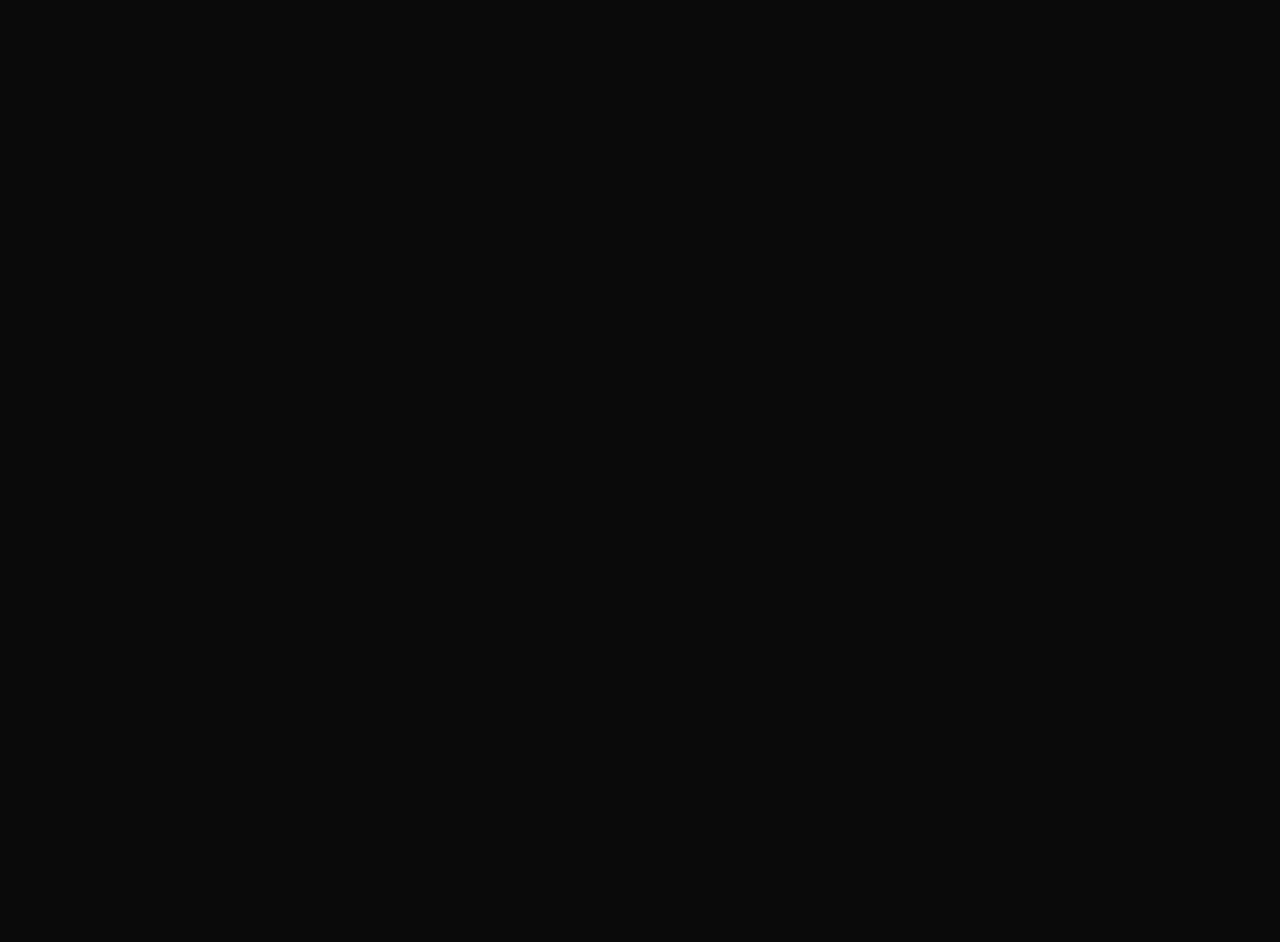
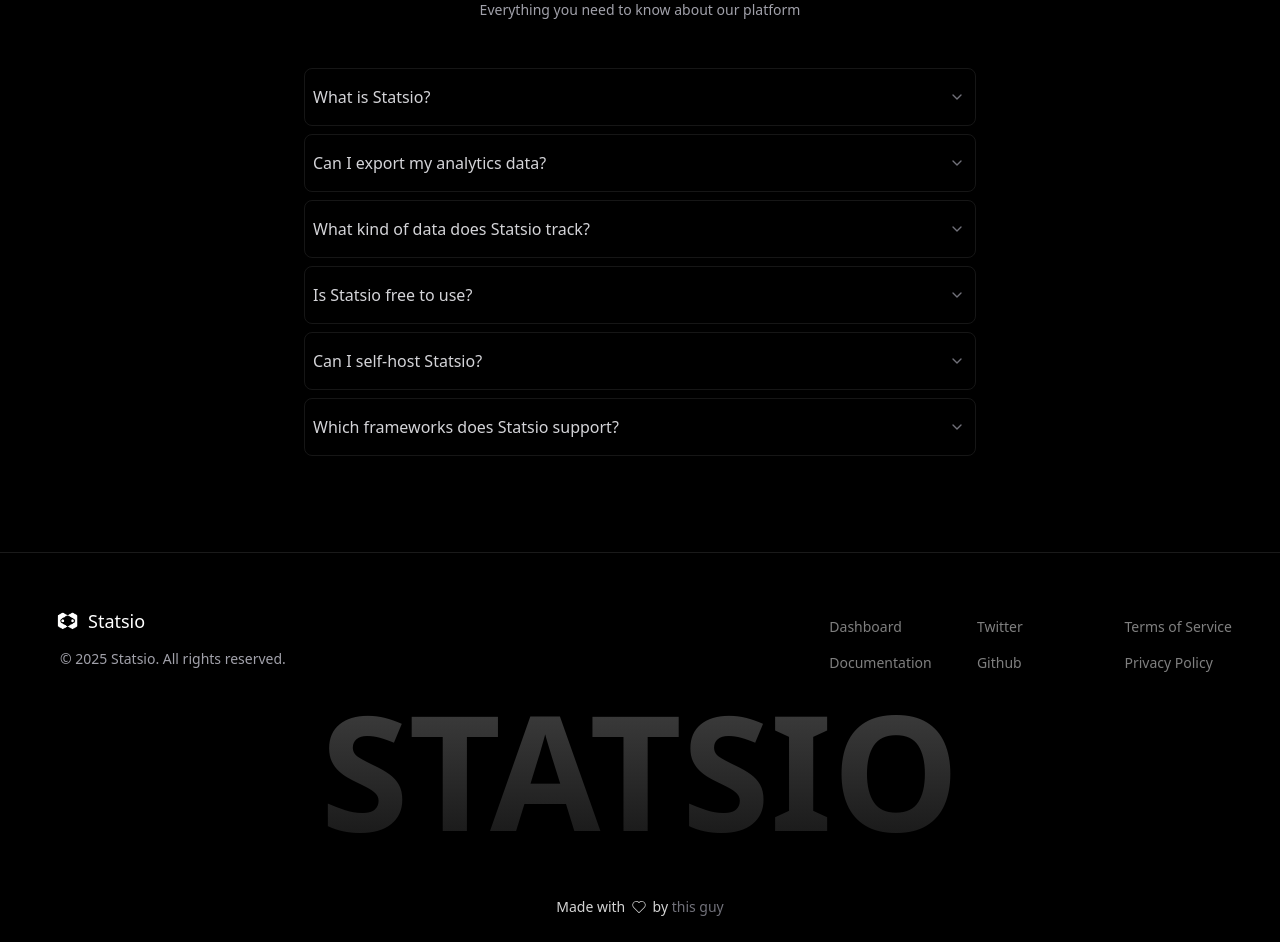
Before and after one commit to AmanShakya0018/Statsio, a Next.js app: page / in a window 1280 px wide. Shown: the part 1040-1982 px from the top of the page. Before the commit the page ends 836 px from the top, so only its background shows below. Built offline with nearby package versions, Linux system fonts and the light colour scheme; no server answers.

Commit message:
feat: update FAQ section and enhance footer design

```diff
--- a/app/globals.css
+++ b/app/globals.css
@@ -53,6 +53,10 @@
     --chart-5: 27 87% 67%;
 
     --radius: 0.5rem;
+
+    --scrollbar: 0 0% 65%;
+
+    --scrollbar-hover: 0 0% 45%;
   }
   .dark {
     --background: 0 0% 3.9%;
@@ -102,13 +106,40 @@
     --chart-4: 280 65% 60%;
 
     --chart-5: 340 75% 55%;
+
+    --scrollbar: 0 0% 15%;
+
+    --scrollbar-hover: 0 0% 50%;
   }
 }
 
 @layer base {
   * {
     @apply border-border;
+    scrollbar-width: thin;
+    scrollbar-color: hsl(var(--scrollbar)) transparent;
   }
+  *::-webkit-scrollbar {
+    width: 8px;
+    height: 8px;
+  }
+
+  *::-webkit-scrollbar-track {
+    background: transparent;
+  }
+
+  *::-webkit-scrollbar-thumb {
+    background-color: hsl(var(--scrollbar));
+    border-radius: 9999px;
+    border: 2px solid transparent;
+    background-clip: content-box;
+    transition: background-color 0.2s ease;
+  }
+
+  *::-webkit-scrollbar-thumb:hover {
+    background-color: hsl(var(--scrollbar-hover));
+  }
+
   body {
     @apply bg-background text-foreground;
   }
--- a/components/landingpage/faq.tsx
+++ b/components/landingpage/faq.tsx
@@ -17,23 +17,23 @@ function FAQItem({ question, answer }: FAQItemProps) {
   return (
     <motion.div
       className={cn(
-        "group rounded-lg border-[0.5px] border-neutral-200/70 dark:border-neutral-800/60",
+        "group rounded-lg border-[0.5px] border-neutral-800/60",
         "transition-all duration-200 ease-in-out",
         isOpen
-          ? "bg-linear-to-br from-white via-zinc-50/50 to-white dark:from-white/5 dark:via-white/2 dark:to-white/5"
-          : "hover:bg-zinc-50/50 dark:hover:bg-white/[0.02]"
+          ? "bg-linear-to-br via-white/2 from-white/5 via-zinc-50/50 to-white/5"
+          : "hover:bg-white/[0.02]",
       )}
     >
       <button
         type="button"
         onClick={() => setIsOpen(!isOpen)}
-        className="w-full px-2 py-4 flex items-center justify-between gap-4"
+        className="flex w-full items-center justify-between gap-4 px-2 py-4"
       >
         <h3
           className={cn(
-            "text-base font-medium transition-colors duration-200 text-left",
-            "text-zinc-700 dark:text-zinc-300",
-            isOpen && "text-zinc-900 dark:text-white"
+            "text-left text-base font-medium transition-colors duration-200",
+            "text-zinc-300",
+            isOpen && "text-white",
           )}
         >
           {question}
@@ -48,11 +48,9 @@ function FAQItem({ question, answer }: FAQItemProps) {
             ease: "easeInOut",
           }}
           className={cn(
-            "p-0.5 rounded-full shrink-0",
+            "shrink-0 rounded-full p-0.5",
             "transition-colors duration-200",
-            isOpen
-              ? "text-primary"
-              : "text-zinc-400 dark:text-zinc-500"
+            isOpen ? "text-white" : "text-zinc-500",
           )}
         >
           <ChevronDown className="h-4 w-4" />
@@ -99,7 +97,7 @@ function FAQItem({ question, answer }: FAQItemProps) {
                   duration: 0.3,
                   ease: "easeOut",
                 }}
-                className="text-sm text-neutral-600 dark:text-neutral-400 leading-relaxed"
+                className="text-sm leading-relaxed text-neutral-400"
               >
                 {answer}
               </motion.p>
@@ -146,26 +144,24 @@ function FAQ() {
   ];
 
   return (
-    <section className="py-24 w-full bg-linear-to-b from-transparent via-zinc-50/50 to-transparent dark:from-transparent dark:via-white/[0.02] dark:to-transparent">
+    <section className="bg-linear-to-b w-full from-transparent via-white/[0.02] to-transparent py-24">
       <motion.div
-
-        initial={{ opacity: 0, y: 20, filter: 'blur(8px)' }}
-        whileInView={{ opacity: 1, y: 0, filter: 'blur(0px)' }}
+        initial={{ opacity: 0, y: 20, filter: "blur(8px)" }}
+        whileInView={{ opacity: 1, y: 0, filter: "blur(0px)" }}
         viewport={{ once: true }}
         transition={{ duration: 0.8 }}
-        className="container px-4 mx-auto">
-        <motion.div
-          className="max-w-2xl mx-auto text-center mb-12"
-        >
-          <h2 className="text-3xl md:text-5xl font-semibold mb-3 bg-black dark:bg-[radial-gradient(61.17%_178.53%_at_38.83%_-13.54%,#3B3B3B_0%,#888787_12.61%,#FFFFFF_50%,#888787_80%,#3B3B3B_100%)] bg-clip-text text-transparent">
+        className="container mx-auto px-4"
+      >
+        <motion.div className="mx-auto mb-12 max-w-2xl text-center">
+          <h2 className="mb-3 bg-black bg-[radial-gradient(61.17%_178.53%_at_38.83%_-13.54%,#3B3B3B_0%,#888787_12.61%,#FFFFFF_50%,#888787_80%,#3B3B3B_100%)] bg-clip-text text-3xl font-semibold text-transparent md:text-5xl">
             Let&apos;s Answer Your Questions
           </h2>
-          <p className="text-sm text-zinc-600 dark:text-zinc-400">
+          <p className="text-sm text-zinc-400">
             Everything you need to know about our platform
           </p>
         </motion.div>
 
-        <div className="max-w-2xl mx-auto space-y-2">
+        <div className="mx-auto max-w-2xl space-y-2">
           {faqs.map((faq, index) => (
             <FAQItem key={index} {...faq} index={index} />
           ))}
--- a/components/landingpage/footer.tsx
+++ b/components/landingpage/footer.tsx
@@ -1,15 +1,13 @@
-"use client"
-import Link from 'next/link'
-import React from 'react'
-import Image from 'next/image'
-import { CiHeart } from 'react-icons/ci'
+"use client";
+import Link from "next/link";
+import React from "react";
+import Image from "next/image";
+import { CiHeart } from "react-icons/ci";
 
 const Footer = () => {
-
-
   return (
-    <div className="block border-t border-neutral-100 dark:border-white/[0.1] px-8 py-12">
-      <div className="max-w-[80rem] mx-auto text-sm px-4 text-gray-400 flex sm:flex-row flex-col justify-between items-start ">
+    <div className="block border-t border-white/[0.1] px-8 py-12">
+      <div className="mx-auto flex max-w-[80rem] flex-col items-start justify-between px-4 text-sm text-neutral-400 sm:flex-row">
         <div>
           <div className="mb-2 flex">
             <Link href="/" className="flex items-center">
@@ -20,56 +18,74 @@ const Footer = () => {
                 alt="logo.png"
                 quality={100}
                 priority={true}
-                className="w-10 h-10 rounded-full object-cover flex-shrink-0"
+                className="h-10 w-10 flex-shrink-0 rounded-full object-cover"
               />
-              <span className="text-lg font-medium text-black dark:text-white ">Statsio</span>
+              <span className="text-lg font-medium text-white">Statsio</span>
             </Link>
           </div>
-          <p className="text-sm dark:text-zinc-400 ml-3">
+          <p className="ml-3 text-sm text-zinc-400">
             © {new Date().getFullYear()} Statsio. All rights reserved.
           </p>
         </div>
-        <div className="grid grid-cols-3 gap-10 items-start mt-10 md:mt-0">
-          <div className="flex justify-center space-y-4 flex-col mt-4">
-            <Link href='/dashboard/sites'>
-              <p className="hover:text-foreground/80 text-foreground/60">Dashboard</p>
+        <div className="mt-10 grid grid-cols-3 items-start gap-10 md:mt-0">
+          <div className="mt-4 flex flex-col justify-center space-y-4">
+            <Link href="/dashboard/sites">
+              <p className="text-neutral-300/60 hover:text-neutral-300/80">
+                Dashboard
+              </p>
             </Link>
-            <Link href='/docs'>
-              <p className="hover:text-foreground/80 text-foreground/60">Documentation</p>
+            <Link href="/docs">
+              <p className="text-neutral-300/60 hover:text-neutral-300/80">
+                Documentation
+              </p>
             </Link>
           </div>
-          <div className="flex justify-center space-y-4 flex-col mt-4">
-            <Link href='https://x.com/AmanShakya0018' target="_blank">
-              <p className="hover:text-foreground/80 text-foreground/60">Twitter</p>
+          <div className="mt-4 flex flex-col justify-center space-y-4">
+            <Link href="https://x.com/AmanShakya0018" target="_blank">
+              <p className="text-neutral-300/60 hover:text-neutral-300/80">
+                Twitter
+              </p>
             </Link>
-            <Link href='https://www.github.com/amanshakya0018/' target='_blank'>
-              <p className="hover:text-foreground/80 text-foreground/60">Github</p>
+            <Link href="https://www.github.com/amanshakya0018/" target="_blank">
+              <p className="text-neutral-300/60 hover:text-neutral-300/80">
+                Github
+              </p>
             </Link>
           </div>
-          <div className="flex justify-center space-y-4 flex-col mt-4">
-            <p className="hover:text-foreground/80 text-foreground/60"><Link href='/termsofservice' target='_blank'>Terms of Service</Link></p>
-            <p className="hover:text-foreground/80 text-foreground/60"><Link href='/privacypolicy' target='_blank'>Privacy Policy</Link></p>
+          <div className="mt-4 flex flex-col justify-center space-y-4">
+            <p className="text-neutral-300/60 hover:text-neutral-300/80">
+              <Link href="/termsofservice" target="_blank">
+                Terms of Service
+              </Link>
+            </p>
+            <p className="text-neutral-300/60 hover:text-neutral-300/80">
+              <Link href="/privacypolicy" target="_blank">
+                Privacy Policy
+              </Link>
+            </p>
           </div>
         </div>
       </div>
-      <div className="hidden w-full md:flex mt-4 items-center justify-center">
-        <h1 className="text-center text-3xl md:text-5xl lg:text-[10rem] font-bold bg-clip-text text-transparent bg-gradient-to-b from-neutral-700 to-neutral-900 select-none">
+      <div className="mt-4 hidden w-full items-center justify-center md:flex">
+        <h1 className="select-none bg-gradient-to-b from-neutral-700 to-neutral-900 bg-clip-text text-center text-3xl font-bold text-transparent md:text-5xl lg:text-[10rem]">
           STATSIO
         </h1>
       </div>
-      <p className="w-full mt-12 -mb-6 text-center text-sm text-muted-foreground">
-        Made with <CiHeart className="inline-block text-foreground align-middle w-5 h-5 pb-0.5" /> by{' '}
+      <p className="-mb-6 mt-12 w-full text-center text-sm text-neutral-300">
+        Made with{" "}
+        <CiHeart className="inline-block h-5 w-5 pb-0.5 align-middle text-neutral-300" />{" "}
+        by{" "}
         <a
           href="https://amanshakya.in"
           target="_blank"
           rel="noopener noreferrer"
-          className="hover:underline text-zinc-500"
+          className="text-zinc-500 hover:underline"
         >
           this guy
         </a>
       </p>
     </div>
-  )
-}
+  );
+};
 
-export default Footer
+export default Footer;
--- a/components/landingpage/landingpage.tsx
+++ b/components/landingpage/landingpage.tsx
@@ -1,17 +1,17 @@
+// import FeaturesSection from "./featuressection";
+import HeroSection from "./herosection";
+import FAQ from "./faq";
 import Navbar from "./navbar-shrink";
-import HeroSection from "./herosection";
-// import FeaturesSection from "./featuressection";
-// import FAQ from "./faq";
-// import Footer from "./footer";
+import Footer from "./footer";
 
 const LandingPage = () => {
   return (
     <div className="bg-black">
       <Navbar />
       <HeroSection />
-      {/* <FeaturesSection />
+      {/* <FeaturesSection /> */}
       <FAQ />
-      <Footer /> */}
+      <Footer />
     </div>
   );
 };
--- a/components/landingpage/navbar-shrink.tsx
+++ b/components/landingpage/navbar-shrink.tsx
@@ -10,7 +10,7 @@ import SignInButton from "../shared/SignInButoon";
 import UserAccountNav from "../shared/UserAccountNav";
 import { useSession } from "next-auth/react";
 import AnchorNav from "../shared/anchor-nav";
-import { Themetoggle } from "../shared/ThemeToggle";
+// import { Themetoggle } from "../shared/ThemeToggle";
 
 const Navbar = () => {
   const [menuState, setMenuState] = useState(false);
@@ -97,7 +97,7 @@ const Navbar = () => {
                   session?.user ? "w-[60%]" : "w-full",
                 )}
               >
-                <Themetoggle />
+                {/* <Themetoggle /> */}
                 {session?.user ? (
                   <UserAccountNav user={session.user} />
                 ) : (
--- a/components/ui/code-block.tsx
+++ b/components/ui/code-block.tsx
@@ -54,7 +54,7 @@ export const CodeBlock = ({
     : highlightLines;
 
   return (
-    <div className="relative max-h-[38rem] w-full overflow-y-auto rounded-lg border border-zinc-800 bg-zinc-900 p-4 font-mono text-sm">
+    <div className="relative max-h-[38rem] w-full overflow-y-auto rounded-lg border border-zinc-800 bg-zinc-950 p-4 font-mono text-sm">
       <div className="flex flex-col gap-2">
         {tabsExist && (
           <div className="flex overflow-x-auto">
--- a/provider/provider.tsx
+++ b/provider/provider.tsx
@@ -12,9 +12,9 @@ const Provider = ({ children }: Props) => {
     <SessionProvider>
       <ThemeProvider
         attribute="class"
-        // forcedTheme="dark"
-        defaultTheme="dark"
-        enableSystem
+        forcedTheme="dark"
+        // defaultTheme="dark"
+        // enableSystem
         disableTransitionOnChange
       >
         {children}
```
